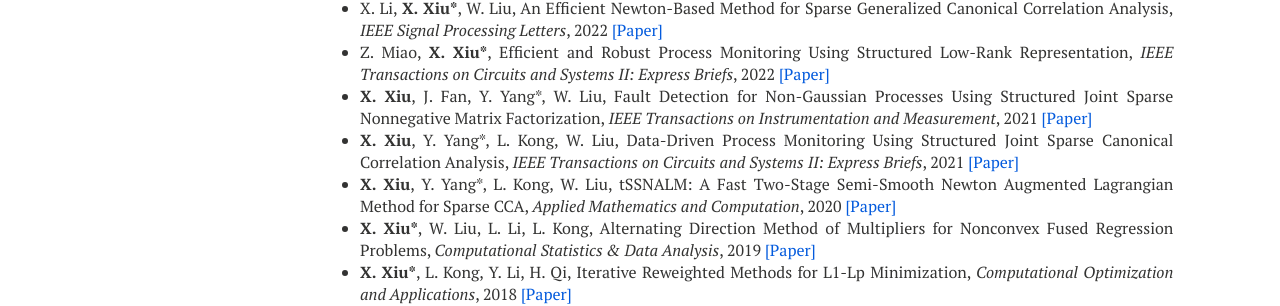
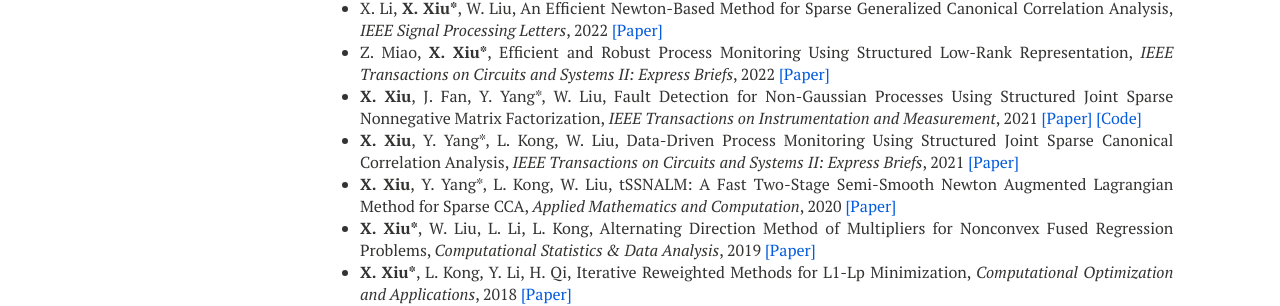
Before and after one commit to xianchaoxiu/xianchaoxiu.github.io, a Jekyll site: the page built from publications/index.md, in a window 1280 px wide. Shown: the part 815-1121 px from the top of the page. Built offline with Jekyll 4.4.1, drawn with Linux system fonts in a browser that asks for light colours; nearby versions of some CDN libraries.

Commit message:
Update index.md

```diff
--- a/publications/index.md
+++ b/publications/index.md
@@ -25,7 +25,7 @@ share: false
 * <b>X. Xiu</b>, Z. Miao, Y. Yang*, W. Liu, Deep Canonical Correlation Analysis Using Sparsity-Constrained Optimization for Nonlinear Process Monitoring, <i>IEEE Transactions on Industrial Informatics</i>, 2022 <a href="https://ieeexplore.ieee.org/document/9583864" class="textlink" target="_blank">[Paper]</a> <br>
 * X. Li, <b>X. Xiu*</b>, W. Liu, An Efficient Newton-Based Method for Sparse Generalized Canonical Correlation Analysis, <i>IEEE Signal Processing Letters</i>, 2022 <a href="https://ieeexplore.ieee.org/document/9619966" class="textlink" target="_blank">[Paper]</a> <br>
 * Z. Miao, <b>X. Xiu*</b>, Efficient and Robust Process Monitoring Using Structured Low-Rank Representation, <i>IEEE Transactions on Circuits and Systems II: Express Briefs</i>, 2022 <a href="https://ieeexplore.ieee.org/document/9745488" class="textlink" target="_blank">[Paper]</a> <br>
-* <b>X. Xiu</b>, J. Fan, Y. Yang*, W. Liu, Fault Detection for Non-Gaussian Processes Using Structured Joint Sparse Nonnegative Matrix Factorization, <i>IEEE Transactions on Instrumentation and Measurement</i>, 2021 <a href="https://ieeexplore.ieee.org/document/9381237" class="textlink" target="_blank">[Paper]</a> <br>
+* <b>X. Xiu</b>, J. Fan, Y. Yang*, W. Liu, Fault Detection for Non-Gaussian Processes Using Structured Joint Sparse Nonnegative Matrix Factorization, <i>IEEE Transactions on Instrumentation and Measurement</i>, 2021 <a href="https://ieeexplore.ieee.org/document/9381237" class="textlink" target="_blank">[Paper]</a>  <a href="https://github.com/xianchaoxiu/2021-TIM" class="textlink" target="_blank">[Code]</a> <br>
 * <b>X. Xiu</b>, Y. Yang*, L. Kong, W. Liu, Data-Driven Process Monitoring Using Structured Joint Sparse Canonical Correlation Analysis, <i>IEEE Transactions on Circuits and Systems II: Express Briefs</i>, 2021 <a href="https://ieeexplore.ieee.org/document/9068308" class="textlink" target="_blank">[Paper]</a> <br>
 * <b>X. Xiu</b>, Y. Yang*, L. Kong, W. Liu, tSSNALM: A Fast Two-Stage Semi-Smooth Newton Augmented Lagrangian Method for Sparse CCA, <i>Applied Mathematics and Computation</i>, 2020 <a href="https://www.sciencedirect.com/science/article/pii/S0096300320302411?via%3Dihub" class="textlink" target="_blank">[Paper]</a> <br>
 * <b>X. Xiu*</b>, W. Liu, L. Li, L. Kong, Alternating Direction Method of Multipliers for Nonconvex Fused Regression Problems, <i>Computational Statistics & Data Analysis</i>, 2019 <a href="https://www.sciencedirect.com/science/article/abs/pii/S0167947319300039" class="textlink" target="_blank">[Paper]</a> <br>
```
